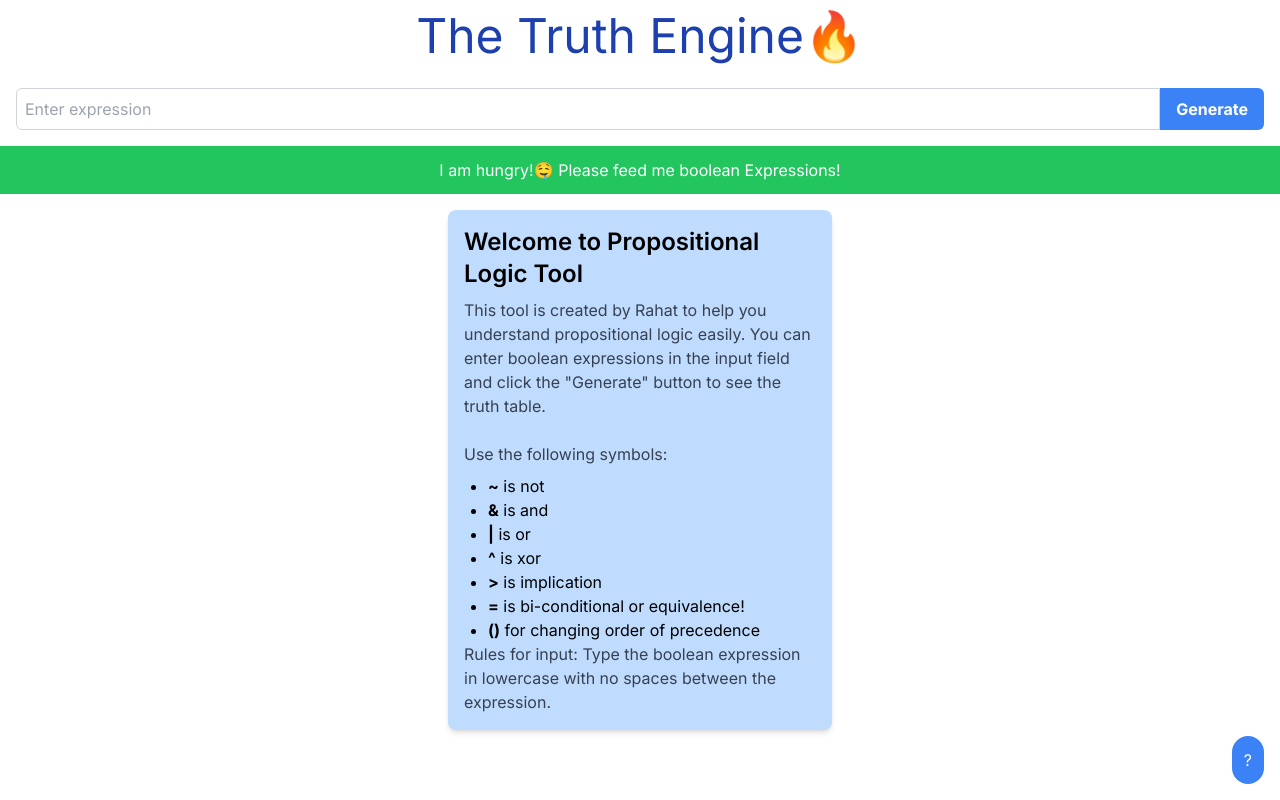
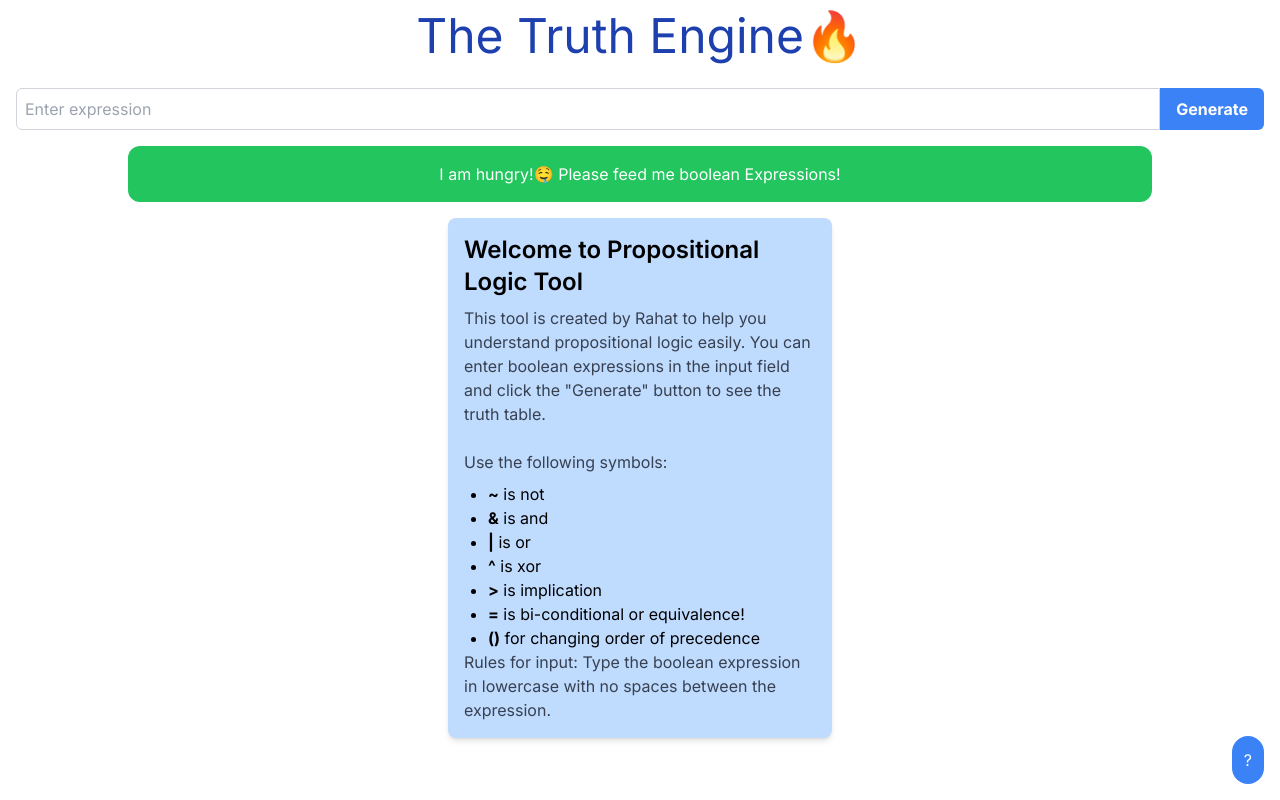
Before and after one commit to ToxicalNoob3062/truthEngine, a Next.js app: page / in a window 1280 px wide. Built offline with nearby package versions, Linux system fonts and the light colour scheme.

Commit message:
fixed some minor bugs and corrected the css for input status !

```diff
--- a/app/components/alert.tsx
+++ b/app/components/alert.tsx
@@ -8,7 +8,7 @@ const Alert: React.FC<AlertProps> = ({ state, msg }) => {
     <div
       className={`${
         state ? "bg-green-500" : "bg-red-500"
-      } text-white text-center p-3`}
+      } text-white text-center p-4 w-[80%] mx-auto rounded-xl`}
     >
       {msg}
     </div>
--- a/app/components/table.tsx
+++ b/app/components/table.tsx
@@ -14,7 +14,7 @@ const TableComponent: React.FC<TableComponentProps> = ({ data }) => {
       <table className="min-w-full border border-gray-300">
         <thead>
           <tr className="bg-gray-100">
-            <th className="border border-gray-300 p-2">#</th>{" "}
+            <th className="border border-gray-300 p-2">#</th>
             {keys.map((key) => (
               <th key={key} className="border border-gray-300 p-2">
                 {key}
@@ -28,7 +28,7 @@ const TableComponent: React.FC<TableComponentProps> = ({ data }) => {
               key={rowIndex}
               className={rowIndex % 2 === 0 ? "bg-gray-50" : "bg-white"}
             >
-              <td className="border border-gray-300 p-2">{rowIndex + 1}</td>{" "}
+              <td className="border border-gray-300 p-2">{rowIndex + 1}</td>
               {values.map((value, colIndex) => (
                 <td key={colIndex} className="border border-gray-300 p-2">
                   {value[rowIndex]}
--- a/app/engine/parenthesis.ts
+++ b/app/engine/parenthesis.ts
@@ -8,8 +8,13 @@ export default class Analyzer {
 
   constructor(exp: string) {
     if (exp == "") return;
-    this.exp = "(" + exp + ")";
+    if (!this.expressionHasParenthesis(exp)) this.exp = "(" + exp + ")";
+    else this.exp = exp;
     this.extractInput();
+  }
+
+  expressionHasParenthesis(exp: string) {
+    return exp[0] === "(" && exp[exp.length - 1] == ")";
   }
 
   createTruthTable() {
```
Also changed, not shown: 1 other file (tests, documents, lock files or other folders).
